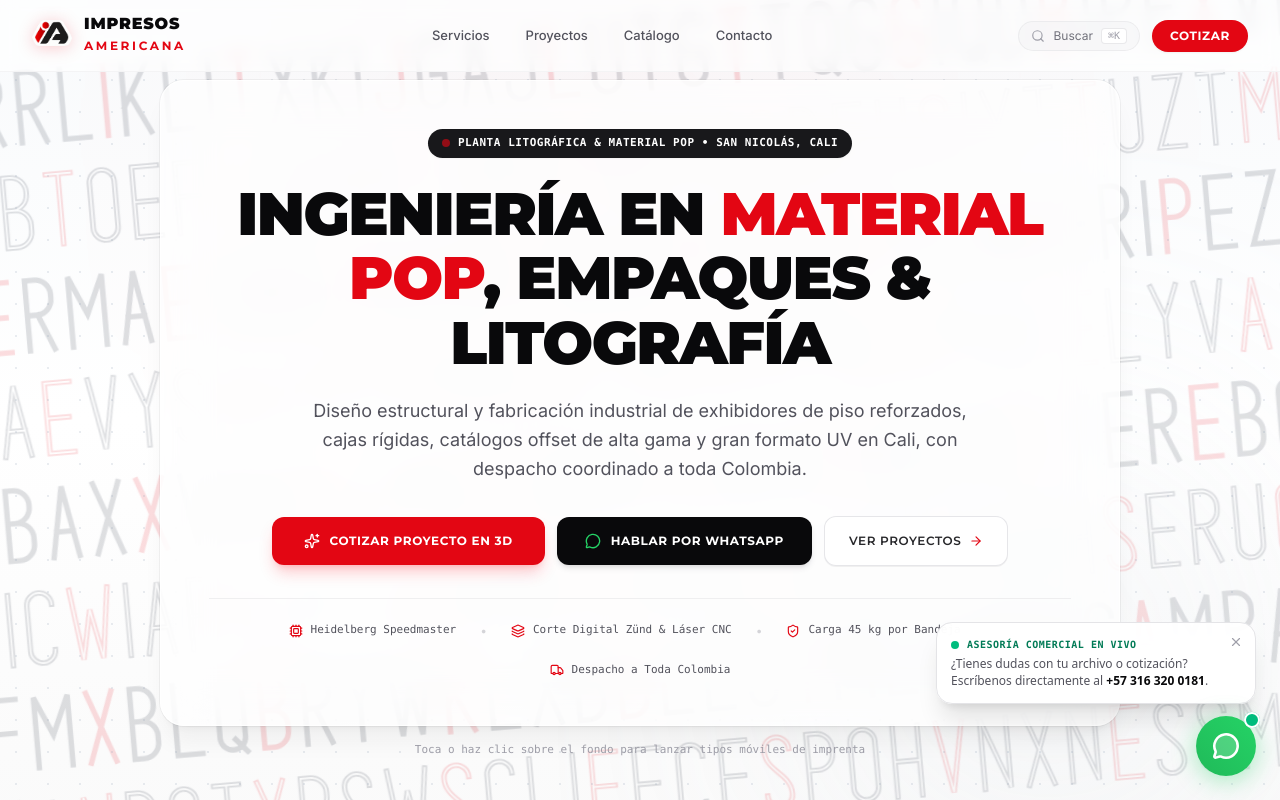
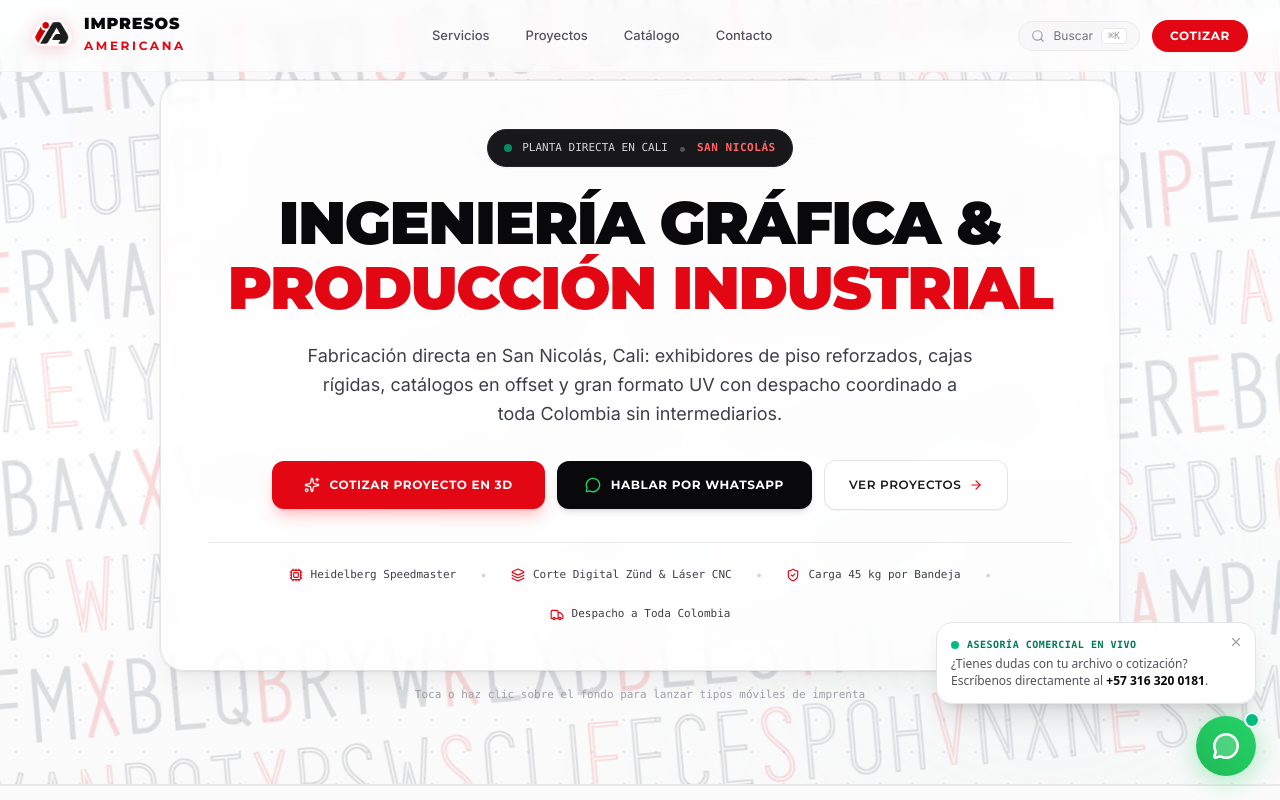
Before and after one commit to andresmoralesc1/impresos-americana, a Next.js app: page / in a window 1280 px wide. Shown: the top 800 px of the page. Built offline with nearby package versions, Linux system fonts and the light colour scheme.

Commit message:
feat(hero): return to clean light aesthetic, localize badge to San Nicolas Cali and refine punchy typography

```diff
--- a/components/LithoPosterHero.tsx
+++ b/components/LithoPosterHero.tsx
@@ -212,7 +212,7 @@ export function LithoPosterHero() {
       className="relative w-full overflow-hidden bg-gradient-to-b from-slate-50 via-white to-zinc-50 border-b border-zinc-200/80 min-h-[640px] lg:min-h-[720px] flex items-center justify-center py-16 sm:py-20 select-none"
     >
       {/* ============================================================== */}
-      {/* 1. CONTINUOUS STREAMING TYPOGRAPHY BACKGROUND (NO HUMAN)      */}
+      {/* 1. CONTINUOUS STREAMING TYPOGRAPHY BACKGROUND (LIGHT PAPER)   */}
       {/* ============================================================== */}
       <div
         className="absolute inset-[-20%] pointer-events-none flex flex-col justify-center gap-4 sm:gap-6 opacity-[0.14] rotate-[-5deg] overflow-hidden z-0"
@@ -253,37 +253,41 @@ export function LithoPosterHero() {
         ))}
       </div>
 
-      {/* Subtle Specular Ambient Highlights */}
-      <div className="absolute top-0 left-1/2 -translate-x-1/2 w-[700px] h-64 bg-red-500/5 rounded-full blur-[140px] pointer-events-none z-1" />
+      {/* Subtle Specular Ambient Highlights for Depth */}
+      <div className="absolute top-0 left-1/2 -translate-x-1/2 w-[720px] h-64 bg-red-500/5 rounded-full blur-[140px] pointer-events-none z-1" />
       <div className="absolute bottom-0 right-10 w-96 h-96 bg-slate-300/20 rounded-full blur-[140px] pointer-events-none z-1" />
 
-      {/* Subtle Grid dots overlay */}
-      <div className="absolute inset-0 bg-[radial-gradient(#94A3B8_1px,transparent_1px)] [background-size:32px_32px] opacity-20 pointer-events-none z-1" />
+      {/* Subtle Technical Grid Dots overlay */}
+      <div className="absolute inset-0 bg-[radial-gradient(#94A3B8_1px,transparent_1px)] [background-size:32px_32px] opacity-25 pointer-events-none z-1" />
 
       {/* ============================================================== */}
-      {/* 2. FOREGROUND CONTENT WRITTEN DIRECTLY OVER THE STREAM         */}
+      {/* 2. FOREGROUND CONTENT (LOCALIZED & HIGH-CONTRAST LIGHT)        */}
       {/* ============================================================== */}
       <div className="relative z-10 max-w-5xl mx-auto px-4 sm:px-6 lg:px-8 text-center flex flex-col items-center justify-center">
 
-        {/* Main Central Presentation Card with Frosted Backdrop for Maximum Legibility */}
-        <div className="w-full bg-white/75 backdrop-blur-xl rounded-3xl border border-white/80 p-6 sm:p-10 md:p-12 shadow-xl shadow-zinc-950/5 ring-1 ring-zinc-900/5 flex flex-col items-center">
+        {/* Main Central Presentation Card with Frosted Backdrop */}
+        <div className="w-full bg-white/80 backdrop-blur-xl rounded-3xl border border-zinc-200/90 p-6 sm:p-10 md:p-12 shadow-xl shadow-zinc-950/5 ring-1 ring-zinc-950/5 flex flex-col items-center">
 
-          {/* Eyebrow Badge */}
-          <div className="inline-flex items-center gap-2 px-3.5 py-1.5 rounded-full bg-zinc-900 text-white shadow-xs mb-5 sm:mb-6">
-            <span className="w-2 h-2 rounded-full bg-[#E30613] animate-pulse" />
-            <span className="text-[10px] sm:text-[11px] font-mono font-bold uppercase tracking-wider">
-              Planta Litográfica &amp; Material POP • San Nicolás, Cali
+          {/* Eyebrow Badge: 100% Localized (Zero 'planta litografica', Zero 'material pop') */}
+          <div className="inline-flex items-center gap-2.5 px-4 py-1.5 rounded-full bg-zinc-900 text-white shadow-xs mb-5 sm:mb-6 border border-zinc-800">
+            <span className="w-2 h-2 rounded-full bg-emerald-400 animate-pulse" />
+            <span className="text-[10px] sm:text-[11px] font-mono font-medium text-zinc-300">
+              PLANTA DIRECTA EN CALI
+            </span>
+            <span className="text-zinc-600">•</span>
+            <span className="text-[10px] sm:text-[11px] font-mono font-bold uppercase tracking-wider text-red-400">
+              SAN NICOLÁS
             </span>
           </div>
 
-          {/* Main Headline */}
+          {/* Main Headline: Clean, Punchy & High Contrast */}
           <h1 className="text-3xl sm:text-5xl lg:text-6xl font-montserrat font-black uppercase tracking-tight text-zinc-950 leading-[1.08] mb-5">
-            Ingeniería en <span className="text-[#E30613]">Material POP</span>, Empaques &amp; Litografía
+            Ingeniería Gráfica &amp; <span className="text-[#E30613]">Producción Industrial</span>
           </h1>
 
           {/* Value Proposition Description */}
-          <p className="text-sm sm:text-base lg:text-lg text-zinc-600 max-w-2xl mx-auto leading-relaxed font-normal mb-8">
-            Diseño estructural y fabricación industrial de exhibidores de piso reforzados, cajas rígidas, catálogos offset de alta gama y gran formato UV en Cali, con despacho coordinado a toda Colombia.
+          <p className="text-sm sm:text-base lg:text-lg text-zinc-700 max-w-2xl mx-auto leading-relaxed font-normal mb-8">
+            Fabricación directa en San Nicolás, Cali: exhibidores de piso reforzados, cajas rígidas, catálogos en offset y gran formato UV con despacho coordinado a toda Colombia sin intermediarios.
           </p>
 
           {/* Action Buttons (CTAs) */}
@@ -298,7 +302,7 @@ export function LithoPosterHero() {
             </Link>
 
             <a
-              href="https://wa.me/573163200181?text=Hola%20Impresos%20Americana,%20deseo%20asesor%C3%ADa%20y%20cotizaci%C3%B3n%20para%20un%20proyecto."
+              href="https://wa.me/573163200181?text=Hola%20Impresos%20Americana,%20deseo%20asesor%C3%ADa%20directa%20en%20planta%20para%20un%20proyecto."
               target="_blank"
               rel="noopener noreferrer"
               onClick={() => triggerHaptic(8)}
@@ -311,7 +315,7 @@ export function LithoPosterHero() {
             <Link
               href="/proyectos"
               onClick={() => triggerHaptic(8)}
-              className="w-full sm:w-auto inline-flex items-center justify-center gap-2 px-6 py-4 rounded-xl bg-white hover:bg-zinc-50 text-zinc-800 border border-zinc-200/90 font-montserrat font-semibold text-xs uppercase tracking-wider shadow-2xs transition-all"
+              className="w-full sm:w-auto inline-flex items-center justify-center gap-2 px-6 py-4 rounded-xl bg-white hover:bg-zinc-50 text-zinc-900 border border-zinc-200/90 font-montserrat font-semibold text-xs uppercase tracking-wider shadow-2xs transition-all"
             >
               <span>Ver Proyectos</span>
               <ArrowRight className="w-3.5 h-3.5 text-[#E30613]" />
@@ -319,7 +323,7 @@ export function LithoPosterHero() {
           </div>
 
           {/* Capabilities Trust Bar */}
-          <div className="w-full pt-6 border-t border-zinc-200/60 flex flex-wrap items-center justify-center gap-3 sm:gap-6 text-xs text-zinc-600">
+          <div className="w-full pt-6 border-t border-zinc-200/80 flex flex-wrap items-center justify-center gap-3 sm:gap-6 text-xs text-zinc-700">
             <div className="flex items-center gap-2 font-mono text-[11px] font-medium">
               <Cpu className="w-3.5 h-3.5 text-[#E30613]" />
               <span>Heidelberg Speedmaster</span>
```
